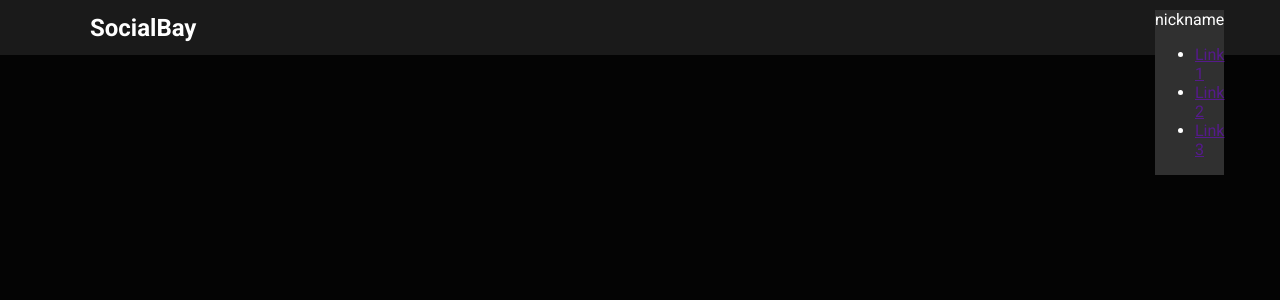
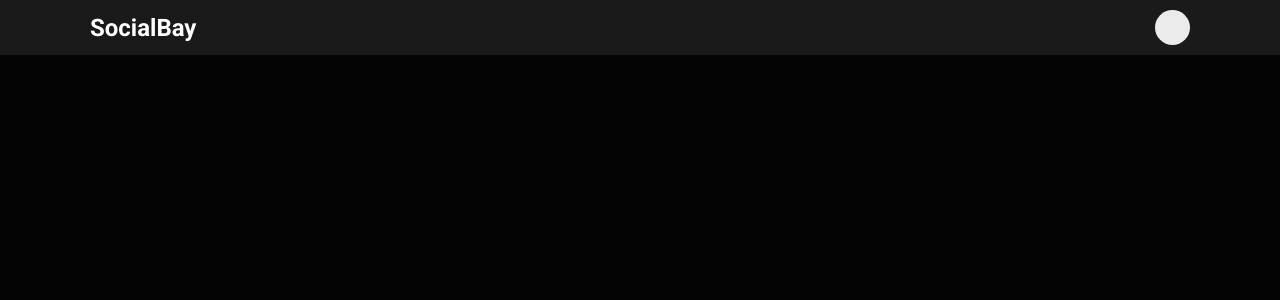
Before and after one commit to lxndrbukin/socialbay-client, a React (Vite) app: page / in a window 1280 px wide. Shown: the top 300 px of the page. Built offline with nearby package versions, Linux system fonts and the light colour scheme.

Commit message:
Working on Header styling and functionality

```diff
--- a/src/assets/variables.scss
+++ b/src/assets/variables.scss
@@ -23,5 +23,6 @@ $max-width: 1100px;
 // STYLING
 $box-shadow: rgba(0, 0, 0, 0.1) 0px 4px 6px -1px,
   rgba(0, 0, 0, 0.06) 0px 2px 4px -1px;
+$border-r5: 5px;
 $border-r7: 7px;
 $border-r10: 10px;
--- a/src/components/Header/HeaderUserMenu.tsx
+++ b/src/components/Header/HeaderUserMenu.tsx
@@ -1,20 +1,41 @@
+import { useState } from 'react';
+
+type UserMenuLink = {
+  url: string;
+  text: string;
+}
+
+const links: UserMenuLink[] = [
+  { url: '#', text: 'Profile' },
+  { url: '#', text: 'Settings' },
+  { url: '#', text: 'Log Out' },
+]
+
 export default function HeaderUserMenu(): JSX.Element {
+  const [active, setActive] = useState<boolean>(false);
+
+  const handleOnClick = (): void => {
+    setActive(!active);
+  }
+
+  const renderedLinks = links.map(({url, text}: UserMenuLink) => <li><a href={url}>{text}</a></li>);
+
+  const renderedDropdown = active && <div className='header_user_menu-dropdown'>
+    <div className='header_user_menu-dropdown_info'>
+      <div className='avatar-placeholder'></div>
+      nickname
+    </div>
+    <ul className='header_user_menu-dropdown_links'>
+      {renderedLinks}
+    </ul>
+  </div>;
+
   return <div className='header_user'>
   <div className='header_user_menu'>
-    <div className='header_user_menu-icon'>
+    <div onClick={handleOnClick} className='header_user_menu-icon'>
       <div className='icon-placeholder'></div>
     </div>
-    <div className="header_user_menu-dropdown">
-      <div className='header_user_menu-dropdown_info'>
-        <div className='avatar-placeholder'></div>
-        nickname
-      </div>
-      <ul className='header_user_menu-dropdown_links'>
-        <li><a href=''>Link 1</a></li>
-        <li><a href=''>Link 2</a></li>
-        <li><a href=''>Link 3</a></li>
-      </ul>
-    </div>
+    {renderedDropdown}
   </div>
 </div>
 }
--- a/src/components/Header/assets/styles.scss
+++ b/src/components/Header/assets/styles.scss
@@ -30,12 +30,30 @@
             width: 35px;
             height: 35px;
             background-color: $color-grey;
+            border-radius: 50%;
           }
         }
 
         .header_user_menu-dropdown {
           position: absolute;
-          background-color: $color-dark-grey-2;
+          background-color: $color-dark-grey;
+          width: 250px;
+          padding: 10px;
+          box-sizing: border-box;
+          top: 45px;
+          border-radius: $border-r5;
+
+          .header_user_menu-dropdown_info {
+            padding: 10px;
+            background-color: $color-dark-grey-2;
+          }
+
+          .header_user_menu-dropdown_links {
+            a {
+              color: $color-white;
+              text-decoration: none;
+            }
+          }
         }
       }
     }
```
